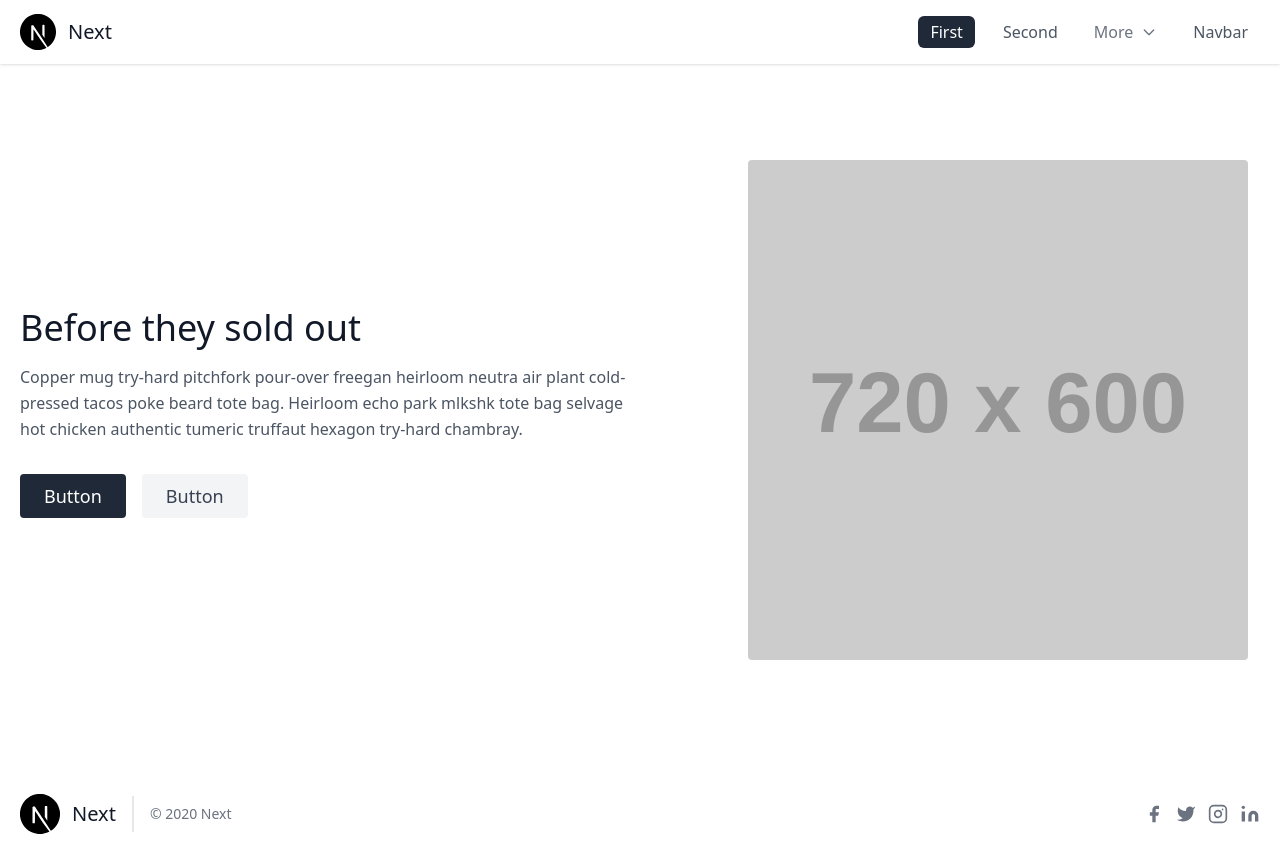
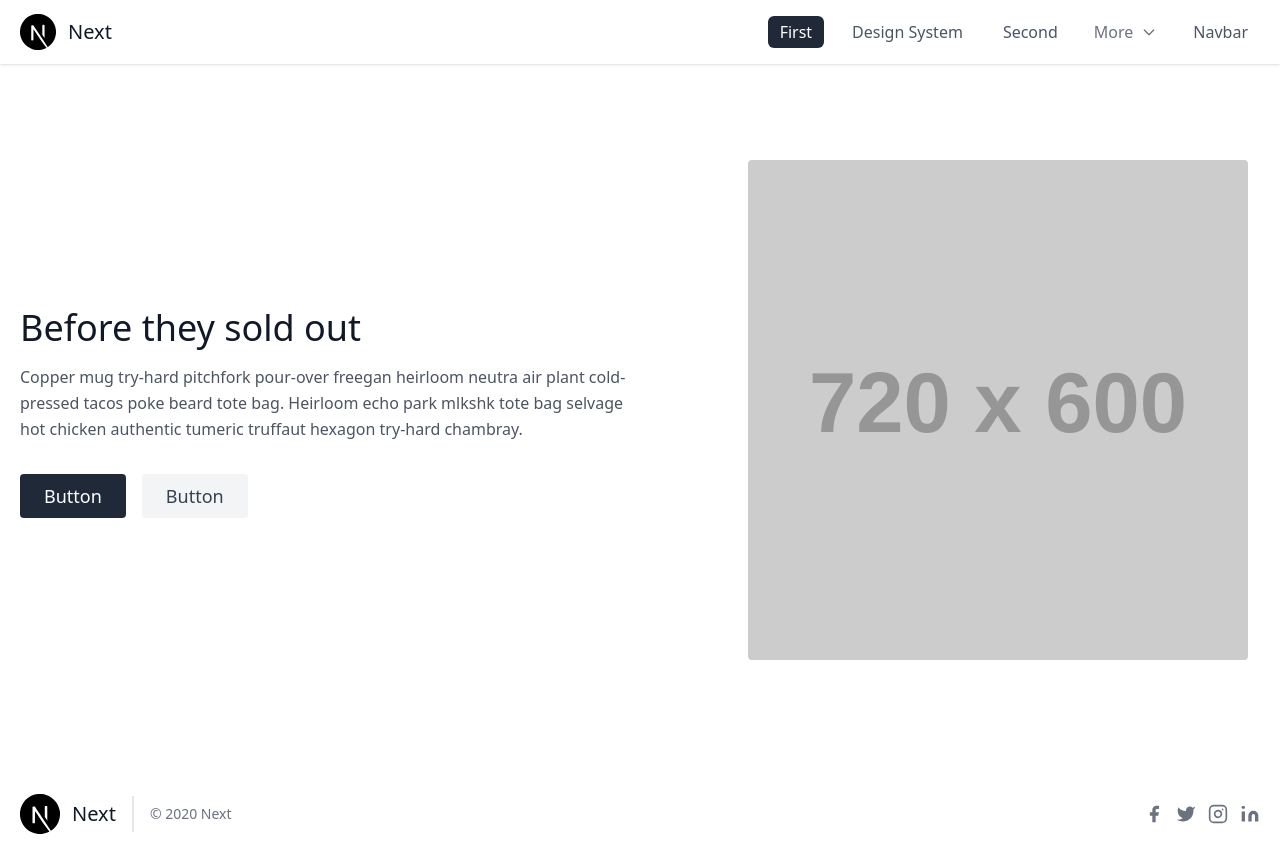
Before and after one commit to wahidari/next-tailwind-headlessui, a Next.js app: page / in a window 1280 px wide. Built offline with nearby package versions, Linux system fonts and the light colour scheme.

Commit message:
Update Navbar.js

```diff
--- a/components/Navbar.js
+++ b/components/Navbar.js
@@ -31,6 +31,9 @@ export default function Navbar() {
                   <div className="ml-10 flex items-baseline space-x-4">
                     <ActiveLink activeClassName="bg-gray-800 text-white" href="/">
                       <a className="px-3 py-1 rounded-md text-base font-medium text-gray-600 hover:bg-gray-700 hover:text-white">First</a>
+                    </ActiveLink>
+                    <ActiveLink activeClassName="bg-gray-800 text-white" href="/design-system">
+                      <a className="px-3 py-1 rounded-md text-base font-medium text-gray-600 hover:bg-gray-700 hover:text-white">Design System</a>
                     </ActiveLink>
                     <ActiveLink activeClassName="bg-gray-800 text-white" href="/second">
                       <a className="px-3 py-1 rounded-md text-base font-medium text-gray-600 hover:bg-gray-700 hover:text-white">Second</a>
```
